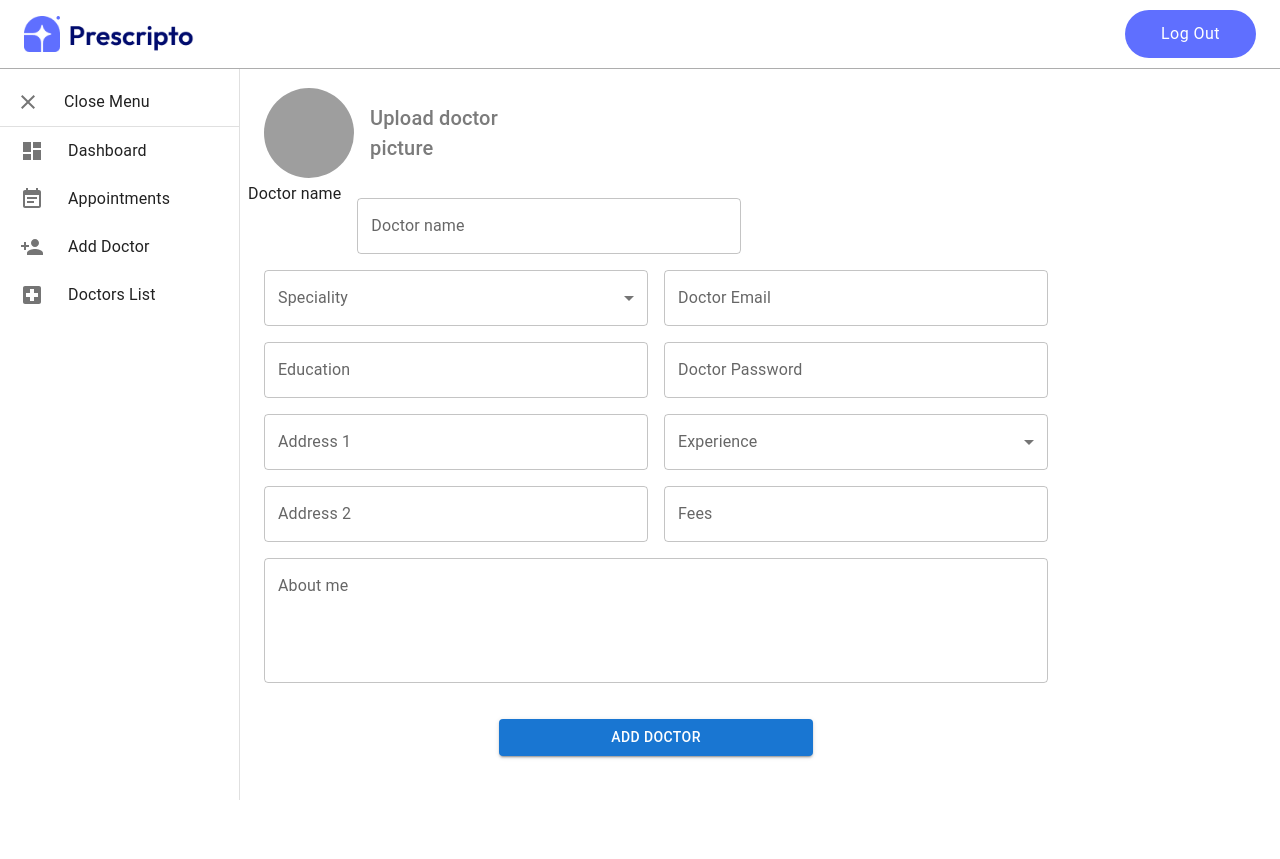
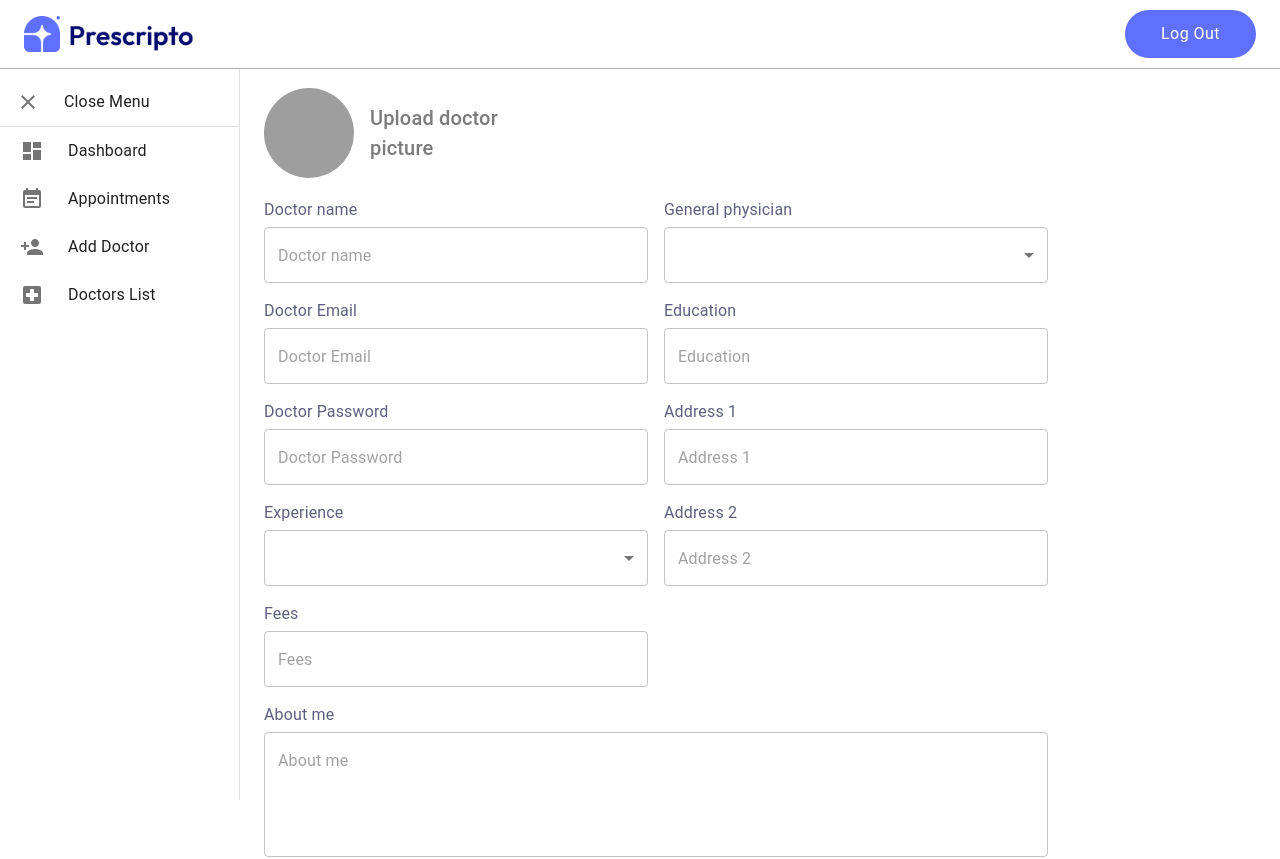
Before and after one commit to RidoyHossain247/doctor-muhit, a React (Create React App) app: page /add-doctor in a window 1280 px wide. Shown: the top 859 px of the page. Before the commit the page ends 800 px from the top, so only its background shows below. Built offline with nearby package versions, Linux system fonts and the light colour scheme; grey boxes are pictures that could not be loaded.

Commit message:
From Title change

```diff
--- a/src/component/form/DrawerLogin.js
+++ b/src/component/form/DrawerLogin.js
@@ -110,7 +110,6 @@ function DrawerLogin({ child }) {
 
 export default DrawerLogin;
 
-// Styled Components
 const openedMixin = (theme) => ({
   width: drawerWidth,
   position: "fixed",
--- a/src/component/form/FormDoctors.js
+++ b/src/component/form/FormDoctors.js
@@ -18,58 +18,76 @@ function FormDoctor() {
         </div>
       </Box>
       <FormContainer container spacing={2}>
-        <Typography>Doctor name</Typography>
         <Grid item xs={12} sm={6}>
-          <TextField fullWidth label="Doctor name" variant="outlined" />
+          <StyledText>Doctor name</StyledText>
+          <TextField fullWidth placeholder="Doctor name" variant="outlined" />
         </Grid>
         <Grid item xs={12} sm={6}>
-          <TextField fullWidth label="Speciality" variant="outlined" select>
+          <StyledText>General physician</StyledText>
+          <TextField
+            fullWidth
+            placeholder="Speciality"
+            variant="outlined"
+            select
+          >
             <MenuItem value="General physician">General physician</MenuItem>
           </TextField>
         </Grid>
         <Grid item xs={12} sm={6}>
-          <TextField fullWidth label="Doctor Email" variant="outlined" />
+          <StyledText>Doctor Email</StyledText>
+          <TextField fullWidth placeholder="Doctor Email" variant="outlined" />
         </Grid>
         <Grid item xs={12} sm={6}>
-          <TextField fullWidth label="Education" variant="outlined" />
+          <StyledText>Education</StyledText>
+          <TextField fullWidth placeholder="Education" variant="outlined" />
         </Grid>
         <Grid item xs={12} sm={6}>
+          <StyledText>Doctor Password</StyledText>
           <TextField
             fullWidth
-            label="Doctor Password"
+            placeholder="Doctor Password"
             variant="outlined"
             type="password"
           />
         </Grid>
         <Grid item xs={12} sm={6}>
-          <TextField fullWidth label="Address 1" variant="outlined" />
+          <StyledText>Address 1</StyledText>
+          <TextField fullWidth placeholder="Address 1" variant="outlined" />
         </Grid>
         <Grid item xs={12} sm={6}>
-          <TextField fullWidth label="Experience" variant="outlined" select>
+          <StyledText>Experience</StyledText>
+          <TextField
+            fullWidth
+            placeholder="Experience"
+            variant="outlined"
+            select
+          >
             <MenuItem value="1 year">1 year</MenuItem>
             <MenuItem value="2 years">2 years</MenuItem>
           </TextField>
         </Grid>
         <Grid item xs={12} sm={6}>
-          <TextField fullWidth label="Address 2" variant="outlined" />
+          <StyledText>Address 2</StyledText>
+          <TextField fullWidth placeholder="Address 2" variant="outlined" />
         </Grid>
         <Grid item xs={12} sm={6}>
-          <TextField fullWidth label="Fees" variant="outlined" />
+          <StyledText>Fees</StyledText>
+          <TextField fullWidth placeholder="Fees" variant="outlined" />
         </Grid>
         <Grid item xs={12}>
+          <StyledText>About me</StyledText>
           <TextField
             fullWidth
             multiline
             rows={4}
-            label="About me"
+            placeholder="About me"
             variant="outlined"
           />
         </Grid>
-        <Grid item xs={12}>
-          <StyledButton variant="contained" color="primary">
-            Add doctor
-          </StyledButton>
-        </Grid>
+
+        <StyledButton variant="contained" color="primary">
+          Add doctor
+        </StyledButton>
       </FormContainer>
     </Box>
   );
@@ -80,6 +98,12 @@ const FormContainer = styled(Grid)({
   maxWidth: "800px",
   padding: "20px 0",
 });
+const StyledText = styled(Typography)({
+  color: "#5D607D",
+  fontSize: "16px",
+  fontWeight: 400,
+  marginBottom: "5px",
+});
 
 const StyledAvatar = styled(Avatar)({
   width: 90,
@@ -89,5 +113,5 @@ const StyledAvatar = styled(Avatar)({
 const StyledButton = styled(Button)({
   display: "block",
   width: "40%",
-  margin: "20px auto 0",
+  margin: "20px 0 0 16px",
 });
```
